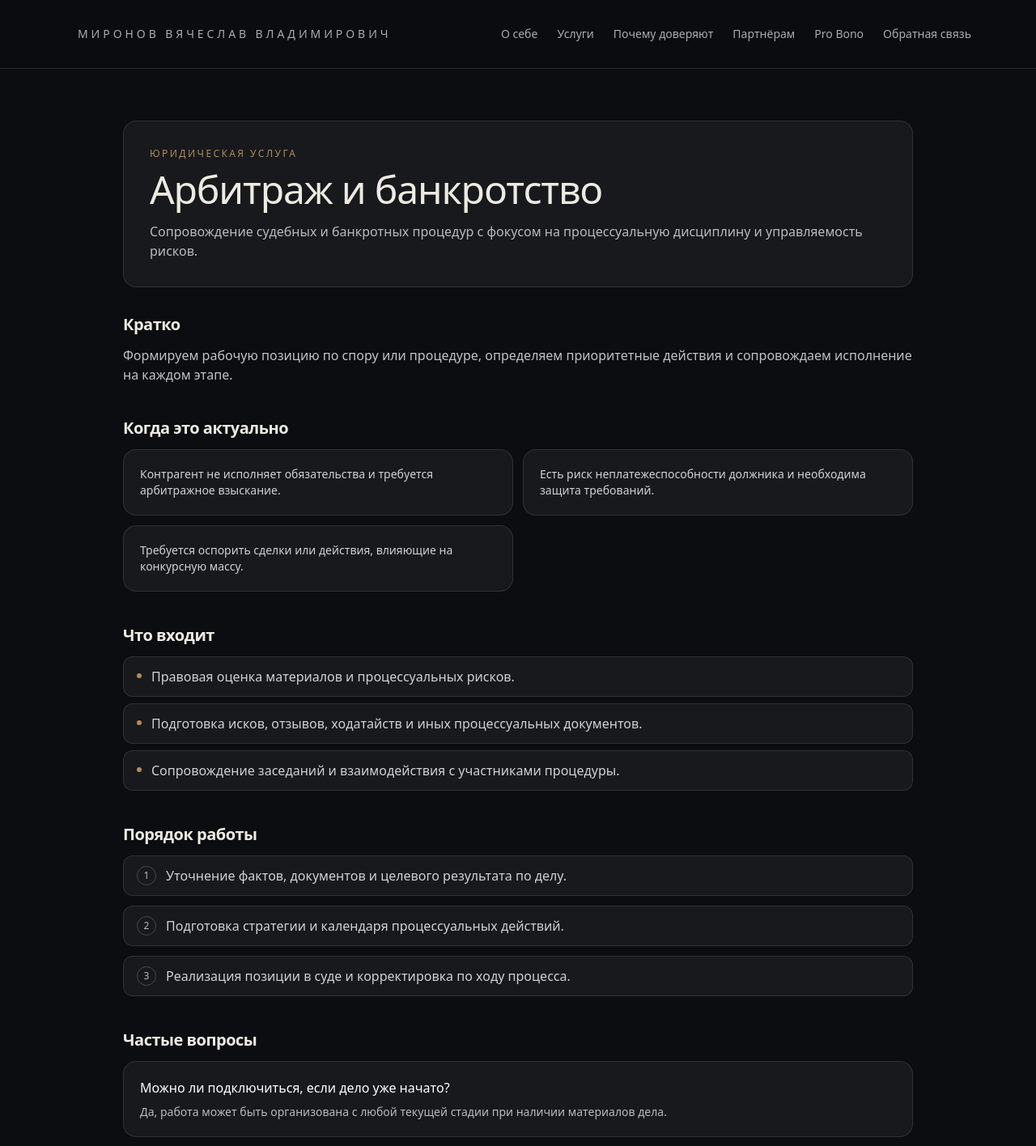
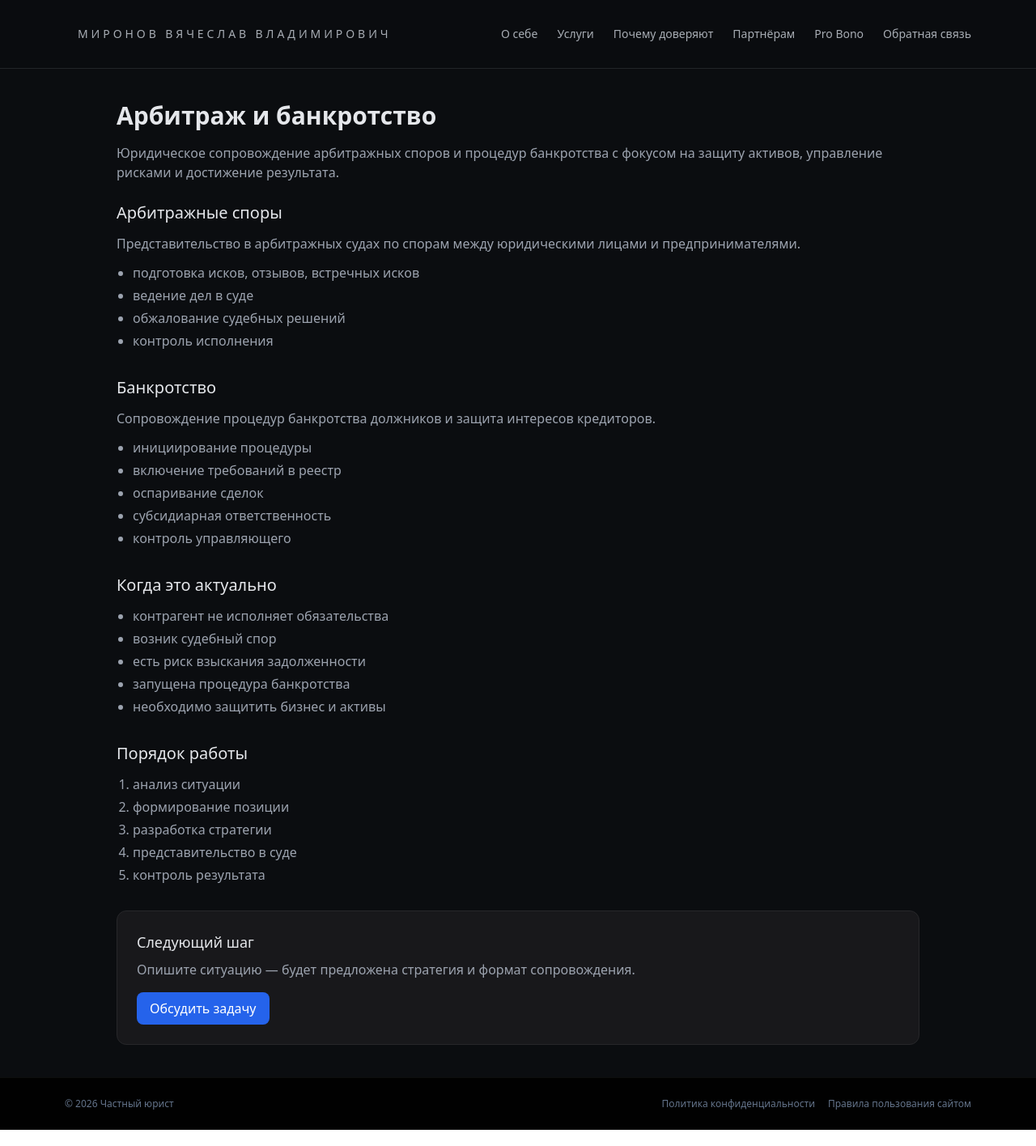
Before and after one commit to Severin-gif/pr-law-site, a React (Vite) app: page /services/arbitration-bankruptcy in a window 1280 px wide. Shown: the top 1416 px of the page at 81% size. Built offline with nearby package versions, Linux system fonts and the light colour scheme.

Commit message:
ччччч

```diff
--- a/src/App.tsx
+++ b/src/App.tsx
@@ -4,6 +4,8 @@ import { SERVICES } from "./config/services";
 
 import Header from "./components/layout/Header";
 import Footer from "./components/layout/Footer";
+
+import ArbitrationBankruptcy from "./pages/ArbitrationBankruptcy";
 
 import Home from "./pages/Home";
 import About from "./pages/About";
@@ -13,6 +15,7 @@ import ProBono from "./pages/ProBono";
 import PartnersPage from "./components/partners";
 import Success from "./pages/Success";
 import ServiceTemplatePage from "./pages/services/ServiceTemplatePage";
+
 
 
 const App = () => {
@@ -29,6 +32,7 @@ const App = () => {
           <Route path="/partners" element={<PartnersPage />} />
           <Route path="/pro-bono" element={<ProBono />} />
           <Route path="/success" element={<Success />} />
+          <Route path="/services/arbitration-bankruptcy" element={<ArbitrationBankruptcy />} />
           {SERVICES.map((service) => (
             <Route
               key={service.id}
--- /dev/null
+++ b/src/pages/ArbitrationBankruptcy.tsx
@@ -0,0 +1,79 @@
+import React from "react";
+
+const ArbitrationBankruptcy: React.FC = () => {
+  return (
+    <div className="max-w-5xl mx-auto px-4 py-10 text-gray-200">
+      <h1 className="text-3xl font-semibold mb-4">
+        Арбитраж и банкротство
+      </h1>
+
+      <p className="text-gray-400 mb-6">
+        Юридическое сопровождение арбитражных споров и процедур банкротства
+        с фокусом на защиту активов, управление рисками и достижение результата.
+      </p>
+
+      <section className="mb-8">
+        <h2 className="text-xl font-medium mb-3">Арбитражные споры</h2>
+        <p className="text-gray-400 mb-3">
+          Представительство в арбитражных судах по спорам между юридическими лицами
+          и предпринимателями.
+        </p>
+        <ul className="list-disc pl-5 text-gray-400 space-y-1">
+          <li>подготовка исков, отзывов, встречных исков</li>
+          <li>ведение дел в суде</li>
+          <li>обжалование судебных решений</li>
+          <li>контроль исполнения</li>
+        </ul>
+      </section>
+
+      <section className="mb-8">
+        <h2 className="text-xl font-medium mb-3">Банкротство</h2>
+        <p className="text-gray-400 mb-3">
+          Сопровождение процедур банкротства должников и защита интересов кредиторов.
+        </p>
+        <ul className="list-disc pl-5 text-gray-400 space-y-1">
+          <li>инициирование процедуры</li>
+          <li>включение требований в реестр</li>
+          <li>оспаривание сделок</li>
+          <li>субсидиарная ответственность</li>
+          <li>контроль управляющего</li>
+        </ul>
+      </section>
+
+      <section className="mb-8">
+        <h2 className="text-xl font-medium mb-3">Когда это актуально</h2>
+        <ul className="list-disc pl-5 text-gray-400 space-y-1">
+          <li>контрагент не исполняет обязательства</li>
+          <li>возник судебный спор</li>
+          <li>есть риск взыскания задолженности</li>
+          <li>запущена процедура банкротства</li>
+          <li>необходимо защитить бизнес и активы</li>
+        </ul>
+      </section>
+
+      <section className="mb-8">
+        <h2 className="text-xl font-medium mb-3">Порядок работы</h2>
+        <ol className="list-decimal pl-5 text-gray-400 space-y-1">
+          <li>анализ ситуации</li>
+          <li>формирование позиции</li>
+          <li>разработка стратегии</li>
+          <li>представительство в суде</li>
+          <li>контроль результата</li>
+        </ol>
+      </section>
+
+      <section className="bg-zinc-900 border border-zinc-800 rounded-xl p-6">
+        <h2 className="text-lg font-medium mb-2">Следующий шаг</h2>
+        <p className="text-gray-400 mb-4">
+          Опишите ситуацию — будет предложена стратегия и формат сопровождения.
+        </p>
+
+        <button className="bg-blue-600 hover:bg-blue-700 transition px-4 py-2 rounded-lg text-white">
+          Обсудить задачу
+        </button>
+      </section>
+    </div>
+  );
+};
+
+export default ArbitrationBankruptcy;
```
